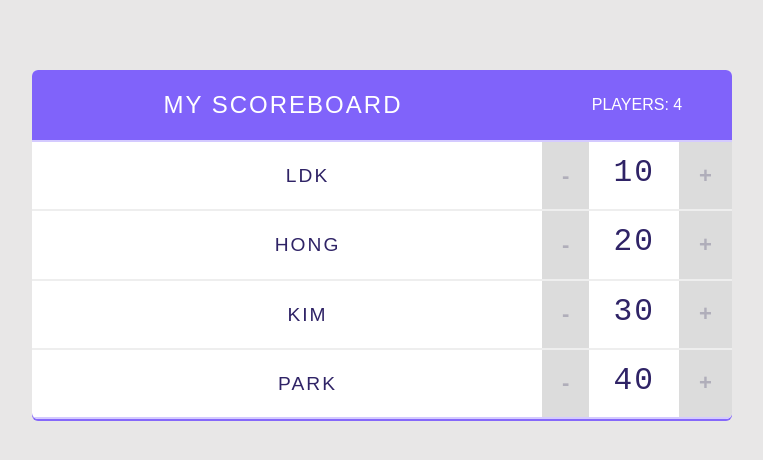
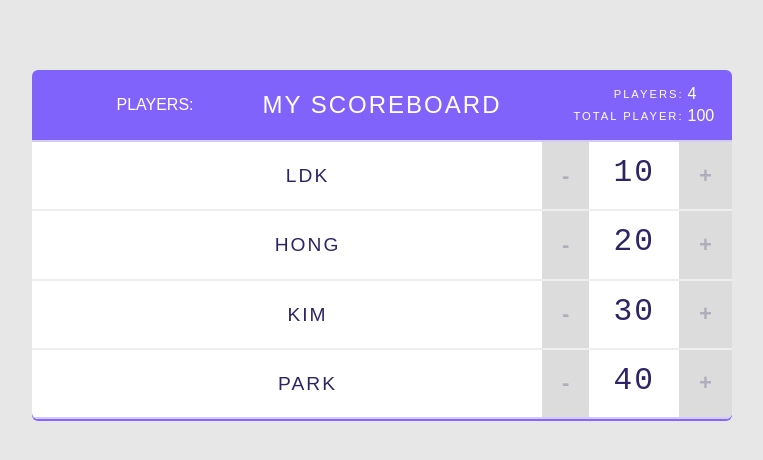
Before and after one commit to naviya0609/reactStudy, a React (Create React App) app in the folder scoreboardcra/: page / in a window 1280 px wide. Shown: the top 460 px of the page, without its empty margins (258-1021 px from the left). Built offline with nearby package versions, Linux system fonts and the light colour scheme.

Commit message:
Stats(합계) component 구현

```diff
--- a/scoreboardcra/src/App.js
+++ b/scoreboardcra/src/App.js
@@ -44,7 +44,7 @@ class App extends React.Component {
   render() {
     return (
       <div className="scoreboard">
-        <Header title="My scoreboard" totalPlayers={this.state.players.length} />
+        <Header title="My scoreboard" players={this.state.players} />{/*배열넘김*/}
 
         {/*Players List*/}
         { this.state.players.map(item => <Player name={item.name}
--- a/scoreboardcra/src/component/Header.js
+++ b/scoreboardcra/src/component/Header.js
@@ -1,11 +1,13 @@
 import React from "react";
+import {Stats} from "./Stats";
 
 export const Header = (props) => {
   //console.log(props);
   return (
     <header>
+      <span className="stats">Players: { props.totalPlayers }</span>
       <h1>{ props.title }</h1>
-      <span className="stats">Players: { props.totalPlayers }</span>
+      <Stats players={props.players}/>
     </header>
   )
 }
--- /dev/null
+++ b/scoreboardcra/src/component/Stats.js
@@ -0,0 +1,25 @@
+import React from 'react';
+
+export const Stats = (props) => {
+  var  totalPlayers = props.players.length; //계산
+  let  totalScore = 0; //계산
+/*  for(var i = 0; props.players.length; i++){
+    totalScore += props.players.score[i];
+  }*/
+  props.players.forEach(player => totalScore += player.score )
+
+  return (
+    <table className="stats">
+      <tbody>
+        <tr>
+          <td>Players:</td>
+          <td>{totalPlayers}</td>
+        </tr>
+        <tr>
+          <td>Total Player:</td>
+          <td>{totalScore}</td>
+        </tr>
+      </tbody>
+    </table>
+  );
+}
```
Also changed, not shown: 1 other file (tests, documents, lock files or other folders).
